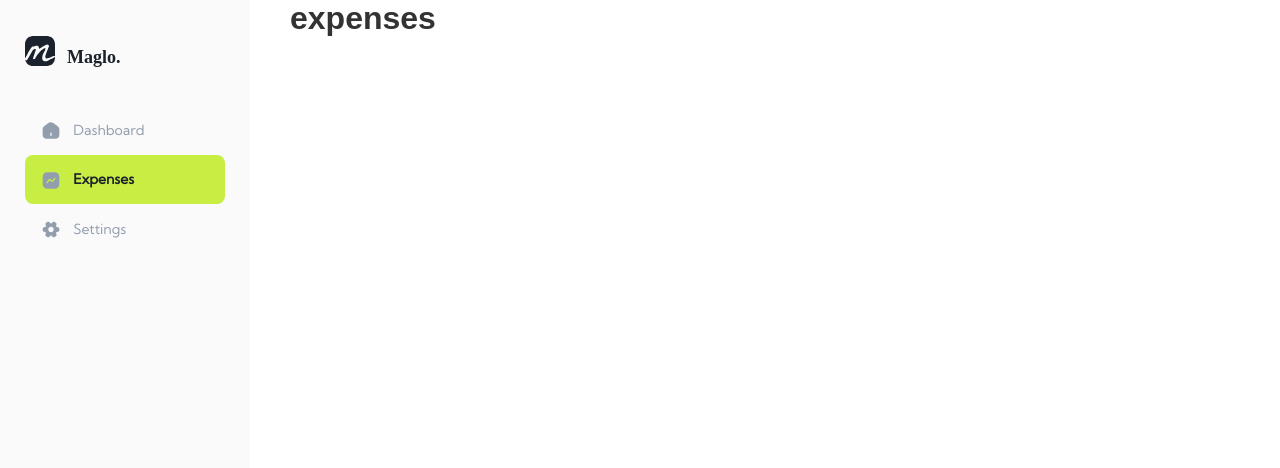
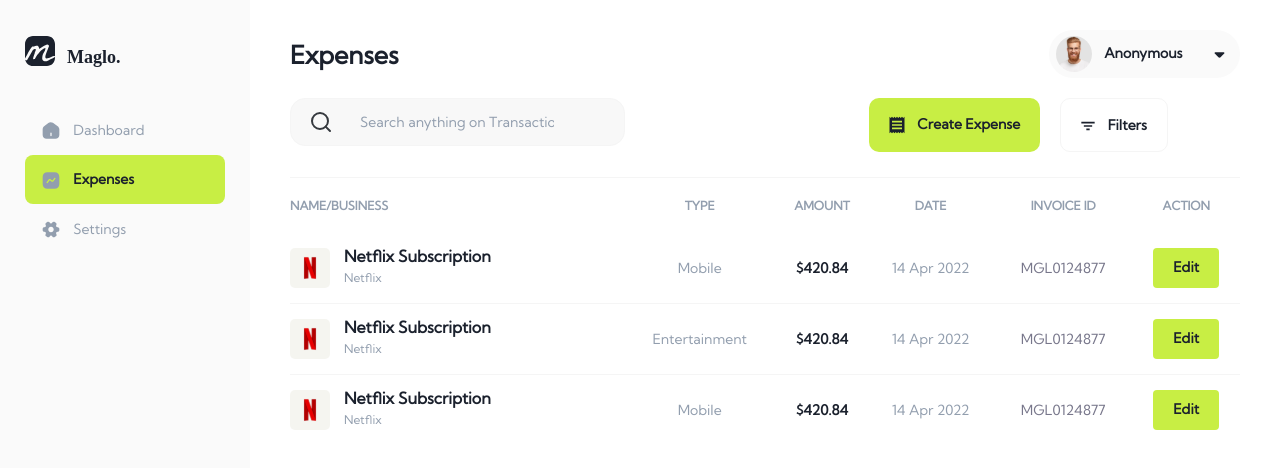
Before and after one commit to l-world/React-Expense-Tracker, a React (Create React App) app in the folder expense-tracker/: page /expense in a window 1280 px wide. Shown: the top 468 px of the page. Built offline with nearby package versions, Linux system fonts and the light colour scheme; no server answers.

Commit message:
expenses page html and css code complete

```diff
--- a/expense-tracker/src/components/Table/Table.js
+++ b/expense-tracker/src/components/Table/Table.js
@@ -19,34 +19,34 @@
                 </thead>
                 <tbody className='table__body'>
                     <tr className='table__body_row'>
-                        <td className='table__body_row_name'>
+                        <td className='table__body_column_name'>
                             <Group />
                         </td>
-                        <td className='table__body_row_text text--gray'>Mobile</td>
-                        <td className='table__body_row_text text--black'>$420.84</td>
-                        <td className='table__body_row_text  text--gray'>14 Apr 2022</td>
-                        {props.show ? <td>MGL0124877</td> : ''}
-                        {props.show ? <td><button>Edit</button></td> : ''}
+                        <td className='table__body_column_text text--gray'>Mobile</td>
+                        <td className='table__body_column_text text--black'>$420.84</td>
+                        <td className='table__body_column_text  text--gray'>14 Apr 2022</td>
+                        {props.show ? <td className='table__body_column_text text--invoice'>MGL0124877</td> : ''}
+                        {props.show ? <td><button className='table__body_column_btn text--black table__body_column_text'>Edit</button></td> : ''}
                     </tr>
                     <tr className='table__body_row'>
-                        <td className='table__body_row_name'>
+                        <td className='table__body_column_name'>
                             <Group />
                         </td>
-                        <td className='table__body_row_text text--gray'>Entertainment</td>
-                        <td className='table__body_row_text text--black'>$420.84</td>
-                        <td className='table__body_row_text  text--gray'>14 Apr 2022</td>
-                        {props.show ? <td>MGL0124877</td> : ''}
-                        {props.show ? <td><button>Edit</button></td> : ''}
+                        <td className='table__body_column_text text--gray'>Entertainment</td>
+                        <td className='table__body_column_text text--black'>$420.84</td>
+                        <td className='table__body_column_text  text--gray'>14 Apr 2022</td>
+                        {props.show ? <td className='table__body_column_text text--invoice'>MGL0124877</td> : ''}
+                        {props.show ? <td><button className='table__body_column_btn text--black table__body_column_text'>Edit</button></td> : ''}
                     </tr>
                     <tr className='table__body_row'>
-                        <td className='table__body_row_name'>
+                        <td className='table__body_column_name'>
                             <Group />
                         </td>
-                        <td className='table__body_row_text text--gray'>Mobile</td>
-                        <td className='table__body_row_text text--black'>$420.84</td>
-                        <td className='table__body_row_text  text--gray'>14 Apr 2022</td>
-                        {props.show ? <td>MGL0124877</td> : ''}
-                        {props.show ? <td><button>Edit</button></td> : ''}
+                        <td className='table__body_column_text text--gray'>Mobile</td>
+                        <td className='table__body_column_text text--black'>$420.84</td>
+                        <td className='table__body_column_text  text--gray'>14 Apr 2022</td>
+                        {props.show ? <td className='table__body_column_text text--invoice'>MGL0124877</td> : ''}
+                        {props.show ? <td><button className='table__body_column_btn text--black table__body_column_text'>Edit</button></td> : ''}
                     </tr>
                 </tbody>
             </table>
--- a/expense-tracker/src/components/Table/table.css
+++ b/expense-tracker/src/components/Table/table.css
@@ -10,6 +10,13 @@
     font-size: 12px;
     line-height: 15px;
     color: #929EAE;
+    padding-bottom: 20px;
+}
+.table__wrap{
+    margin-top: 20px;
+}
+.table {
+    width: 100%;
 }
 .table__body_row > td{
   border-bottom: 1px solid #F5F5F5;
@@ -20,15 +27,7 @@
 .table__body_row > td:first-of-type {
   text-align: left;
 }
-.table__wrap{
-    margin-top: 20px;
-}
-.table {
-  width: 100%;
-}
-.table__header_row > th{
-    padding-bottom: 20px;
-}
+
 .table__body_row :first-of-type > td {
     padding-top: 0px;
 }
@@ -36,10 +35,10 @@
    border-bottom: none;
    padding-bottom: 0px;
 }
-.table__body_row_name{
+.table__body_column_name{
     width: 35%;
 }
-.table__body_row_text{
+.table__body_column_text{
     font-family: 'Kumbh Sans';
     font-size: 14px;
     line-height: 17px;
@@ -52,3 +51,18 @@
     color: #1B212D;
     font-weight: 600;
 }
+.text--invoice{
+    font-weight: 500;
+    color: #78778B;
+}
+.table__body_column_btn{
+    padding: 11px 20px 12px;
+    background: #C8EE44;
+    border-radius: 4px;
+    outline: none;
+    border: none;
+    cursor: pointer;
+}
+.table__body_column_btn:active{
+    box-shadow: inset 1px 1px 2px 0px rgba(0, 0, 0, 0.2);
+}
--- /dev/null
+++ b/expense-tracker/src/components/Topbar/Topbar.js
@@ -0,0 +1,18 @@
+import React from 'react'
+import './topbar.css'
+import Avatar from '../../pages/Dashboard/Icon/avatar.svg'
+
+export default function Topbar(props) {
+    return (
+        <header className="dashboard__topbar">
+            <h3 className="dashboard__topbar__title">{props.headTitle || 'Dashboard'}</h3>
+            <div className="dashboard__topbar__users">
+                <img src={props.avatar || Avatar} alt="user-avatar" className="dashboard__topbar__users_avatar" />
+                <span className="dashboard__topbar__users_name">{props.username || 'Anonymous'}</span>
+                <svg width="11" height="6" viewBox="0 0 11 6" fill="none" className="dashboard__topbar__users_arrow">
+                    <path d="M9.69281 0.293945H5.27989H1.30612C0.626122 0.293945 0.286122 1.11561 0.767789 1.59729L4.43698 5.26645C5.02489 5.85437 5.98114 5.85437 6.56906 5.26645L7.96448 3.87104L10.2382 1.59729C10.7128 1.11561 10.3728 0.293945 9.69281 0.293945Z" fill="#1B212D" />
+                </svg>
+            </div>
+        </header>
+    )
+}
--- /dev/null
+++ b/expense-tracker/src/components/Topbar/topbar.css
@@ -0,0 +1,42 @@
+/* top bar */
+.dashboard__topbar {
+    display: flex;
+    align-items: center;
+    padding-top: 30px;
+    position: fixed;
+    left: 290px;
+    top: 0;
+    right: 0;
+    width: calc(100% -290px);
+    background-color: #ffffff;
+    margin-right: 40px;
+    /* box-shadow: 0px 1px 0px 0px rgba(0, 0, 0,0.1); */
+  }
+  .dashboard__topbar__title {
+    font-family: "Kumbh Sans";
+    font-weight: 600;
+    font-size: 25px;
+    line-height: 31px;
+    color: #1b212d;
+    margin-right: auto;
+  }
+  .dashboard__topbar__users {
+    background: #fafafa;
+    border-radius: 100px;
+    padding: 6px 15px 6px 7px;
+  }
+  .dashboard__topbar__users_avatar {
+    vertical-align: middle;
+    margin-right: 12px;
+  }
+  .dashboard__topbar__users_name {
+    font-family: "Kumbh Sans";
+    font-weight: 600;
+    font-size: 14px;
+    line-height: 17px;
+    color: #1b212d;
+    margin-right: 31.54px;
+  }
+  .dashboard__topbar__users_arrow {
+    cursor: pointer;
+  }
--- a/expense-tracker/src/pages/Dashboard/dashboard.css
+++ b/expense-tracker/src/pages/Dashboard/dashboard.css
@@ -4,48 +4,6 @@
   overflow: hidden;
   padding-right: 40px;
   overflow-y: auto;
-}
-/* top bar */
-.dashboard__topbar {
-  display: flex;
-  align-items: center;
-  padding: 30px 0;
-  position: fixed;
-  left: 290px;
-  top: 0;
-  right: 0;
-  width: calc(100% -290px);
-  background-color: #ffffff;
-  margin-right: 40px;
-  /* box-shadow: 0px 1px 0px 0px rgba(0, 0, 0,0.1); */
-}
-.dashboard__topbar__title {
-  font-family: "Kumbh Sans";
-  font-weight: 600;
-  font-size: 25px;
-  line-height: 31px;
-  color: #1b212d;
-  margin-right: auto;
-}
-.dashboard__topbar__users {
-  background: #fafafa;
-  border-radius: 100px;
-  padding: 6px 15px 6px 7px;
-}
-.dashboard__topbar__users_avatar {
-  vertical-align: middle;
-  margin-right: 12px;
-}
-.dashboard__topbar__users_name {
-  font-family: "Kumbh Sans";
-  font-weight: 600;
-  font-size: 14px;
-  line-height: 17px;
-  color: #1b212d;
-  margin-right: 31.54px;
-}
-.dashboard__topbar__users_arrow {
-  cursor: pointer;
 }
 
 /* main */
--- a/expense-tracker/src/pages/Expenses/Expenses.js
+++ b/expense-tracker/src/pages/Expenses/Expenses.js
@@ -1,9 +1,34 @@
 import React from 'react'
+import './expense.css'
+
+import Topbar from '../../components/Topbar/Topbar'
+import Table from '../../components/Table/Table'
 
 export default function Expenses() {
-  return (
-    <div>
-        <h1>expenses</h1>
-    </div>
-  )
+    return (
+        <main className="expenses">
+            <Topbar
+                headTitle="Expenses"
+            />
+            <section className='expenses__main'>
+                <div className="expenses__main__search">
+                    <input type="text" className="expenses__main__search_input" placeholder='Search anything on Transactions' />
+                    <button className="expenses__main__search_create search__btn">
+                        <svg className='search__btn_icon' width="16" height="18" viewBox="0 0 16 18" fill="none" xmlns="http://www.w3.org/2000/svg">
+                            <path d="M13 13.1667H3V11.5001H13V13.1667ZM13 9.83342H3V8.16675H13V9.83342ZM13 6.50008H3V4.83342H13V6.50008ZM0.5 17.3334L1.75 16.0834L3 17.3334L4.25 16.0834L5.5 17.3334L6.75 16.0834L8 17.3334L9.25 16.0834L10.5 17.3334L11.75 16.0834L13 17.3334L14.25 16.0834L15.5 17.3334V0.666748L14.25 1.91675L13 0.666748L11.75 1.91675L10.5 0.666748L9.25 1.91675L8 0.666748L6.75 1.91675L5.5 0.666748L4.25 1.91675L3 0.666748L1.75 1.91675L0.5 0.666748V17.3334Z" fill="#1B212D" />
+                        </svg>
+                        <span className='search__btn_text'>Create Expense</span>
+                    </button>
+                    <button className="expenses__main__search_filter search__btn">
+                        <svg className='search__btn_icon' width="14" height="10" viewBox="0 0 14 10" fill="none" xmlns="http://www.w3.org/2000/svg">
+                            <path d="M2.8335 4.16659H11.1668V5.83325H2.8335V4.16659ZM0.333496 0.833252H13.6668V2.49992H0.333496V0.833252ZM5.3335 7.49992H8.66683V9.16658H5.3335V7.49992Z" fill="#1B212D" />
+                        </svg>
+                        <span className='search__btn_text'>Filters</span>
+                    </button>
+                </div>
+
+                <Table show={true} />
+            </section>
+        </main>
+    )
 }
--- a/expense-tracker/src/pages/Expenses/expense.css
+++ b/expense-tracker/src/pages/Expenses/expense.css
@@ -0,0 +1,67 @@
+.expenses{
+    padding-right: 40px;
+}
+
+.expenses__main{
+    margin-top: 98px;
+}
+
+.expenses__main__search{
+    display: flex;
+    justify-items: center;
+    padding-bottom: 25px;
+    border-bottom: 1px solid #F5F5F5;
+}
+.expenses__main__search_input{
+    padding: 12px 70px 12px 15px;
+    width: 335px;
+    height: 48px;
+    background: #F8F8F8;
+    border: 1px solid #F5F5F5;
+    border-radius: 15px;
+    outline: none;
+    background-image: url('./Icon/ssearch.svg');
+    background-repeat: no-repeat;
+    background-position: 18px center;
+    text-indent: 54px;
+    margin-right: auto;
+}
+.expenses__main__search_input::placeholder{
+    font-family: 'Kumbh Sans';
+    font-weight: 400;
+    font-size: 14px;
+    line-height: 17px;
+    color: #929EAE;
+}
+.search__btn{
+    border-radius: 10px;
+    outline: none;
+    border: none;
+    padding: 17.56px 20px;
+    cursor: pointer;
+}
+.search__btn:active{
+    box-shadow: 1px 1px 2px 0px rgba(0,0,0,0.2);
+}
+.expenses__main__search_create{
+    background: #C8EE44;
+    font-weight: 600;
+    margin-right: 20px;
+}
+.expenses__main__search_filter{
+    border: 1px solid #F5F5F5;
+    background-color: transparent;
+    font-weight: 500;
+    margin-right: 72px;
+}
+.search__btn_text{
+    font-family: 'Kumbh Sans';
+    font-weight: 600;
+    font-size: 14px;
+    line-height: 17px;
+    color: #1B212D;
+}
+.search__btn_icon{
+    vertical-align: middle;
+    margin-right: 12.5px;
+}
```
Also changed, not shown: expense-tracker/src/pages/Dashboard/Dashboard.js (+2 -11 lines), expense-tracker/src/pages/Expenses/Icon/ssearch.svg (added).
